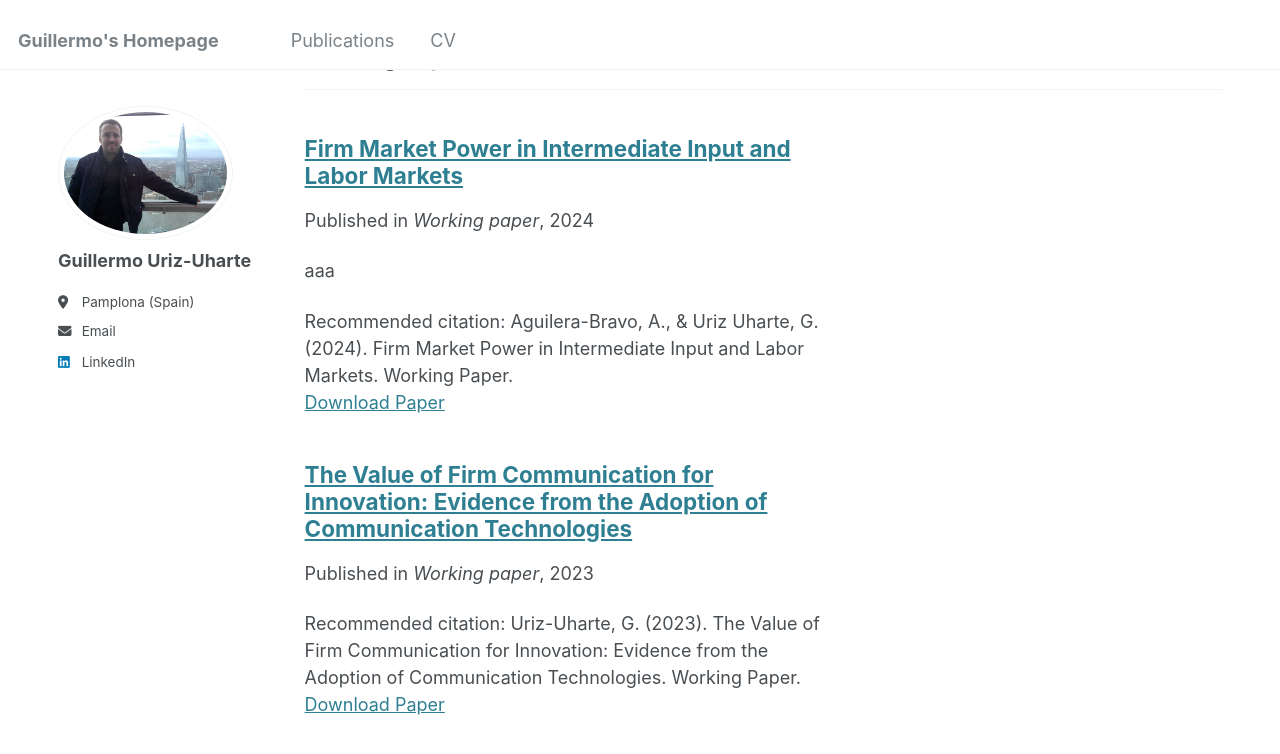
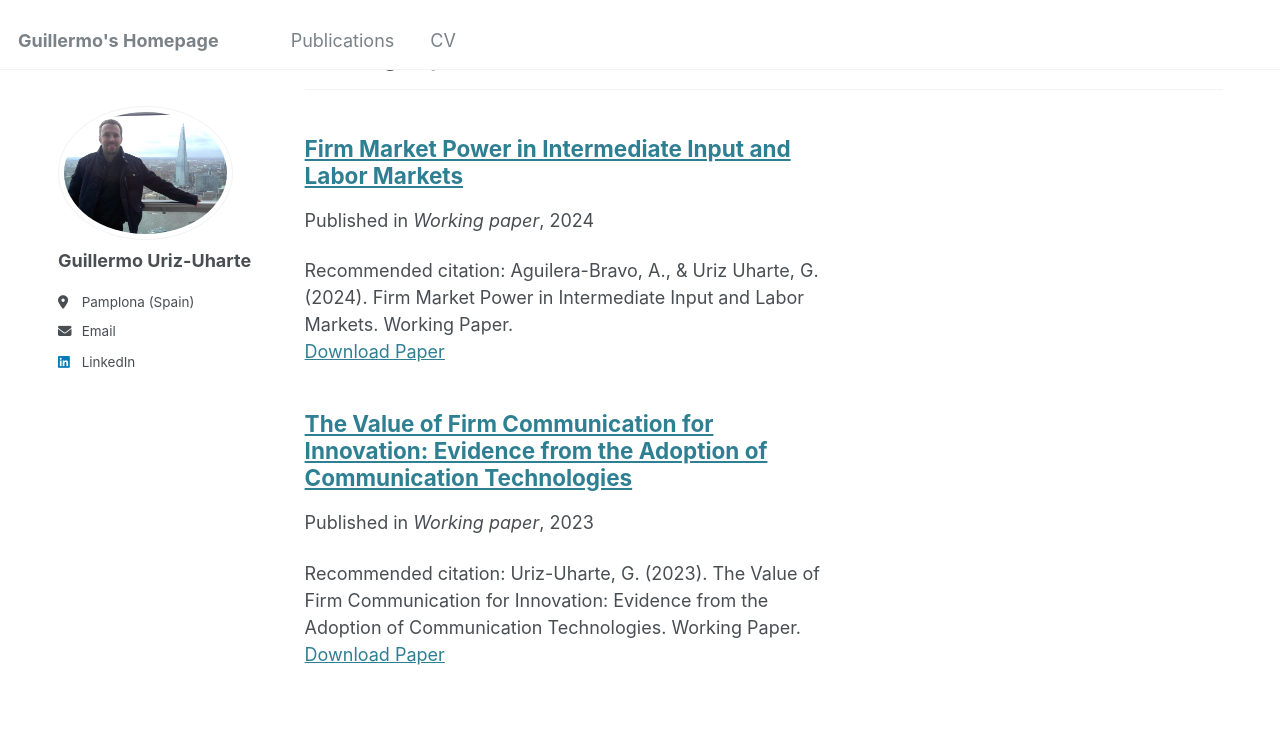
Before and after one commit to GuilleUriz/guillermouriz, a Jekyll site: the page built from _pages/publications.html, in a window 1280 px wide and 900 px high, scrolled down 993 px. Shown: the top 754 px of the window. Built offline with Jekyll 4.4.1, drawn with Linux system fonts in a browser that asks for light colours.

Commit message:
Update Draft_Monopsony.md

```diff
--- a/_publications/Draft_Monopsony.md
+++ b/_publications/Draft_Monopsony.md
@@ -3,8 +3,8 @@ title: "Firm Market Power in Intermediate Input and Labor Markets"
 collection: publications
 category: workingpapers
 permalink: /publication/Draft_Monopsony
-excerpt: 'aaa'
-date: 2024-12-25
+excerpt: ''
+date: 2024-12-26
 venue: Working paper
 slidesurl:
 paperurl: 'http://academicpages.github.io/files/Draft_Asier_Guille_20241225.pdf'
```
